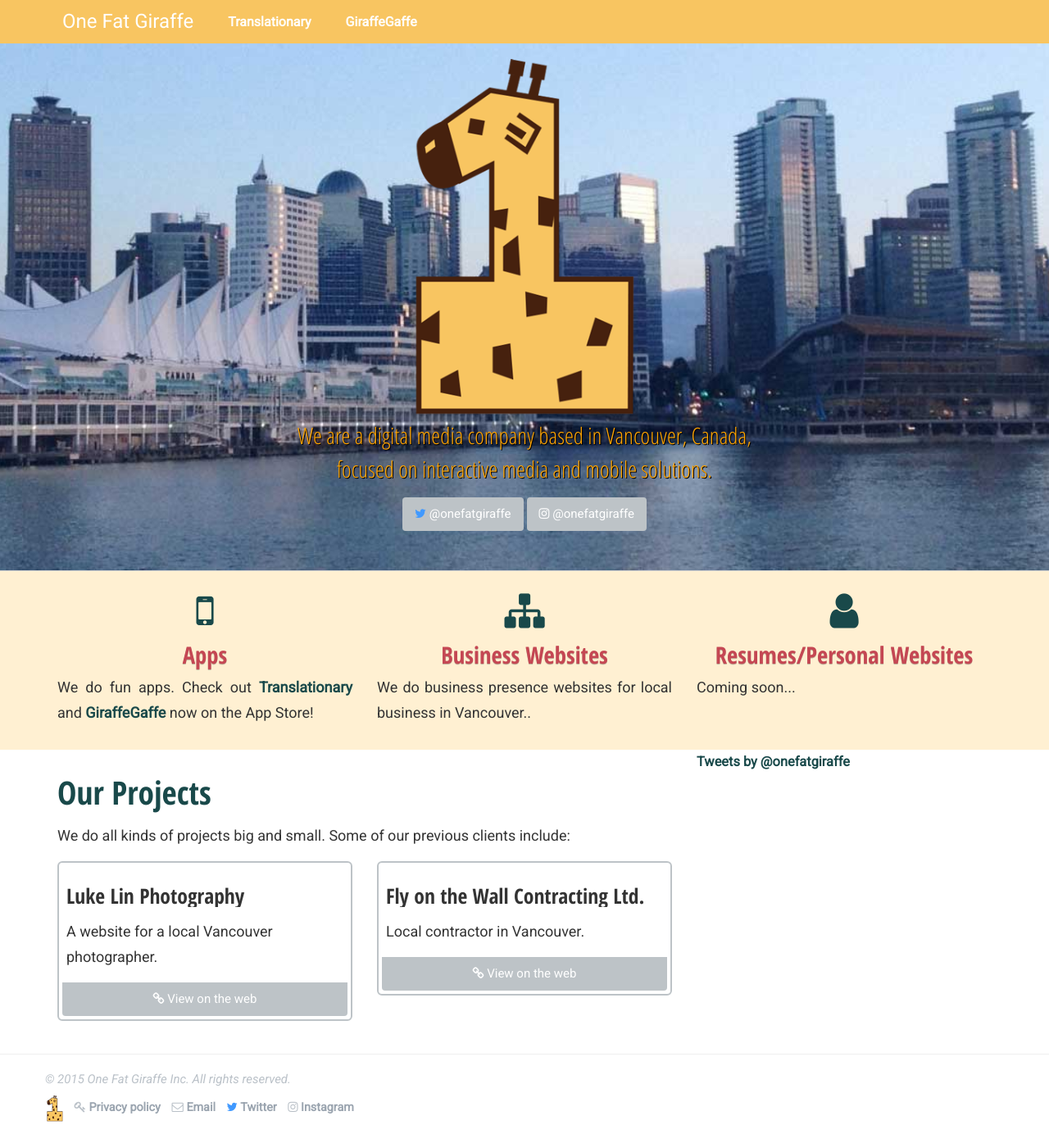
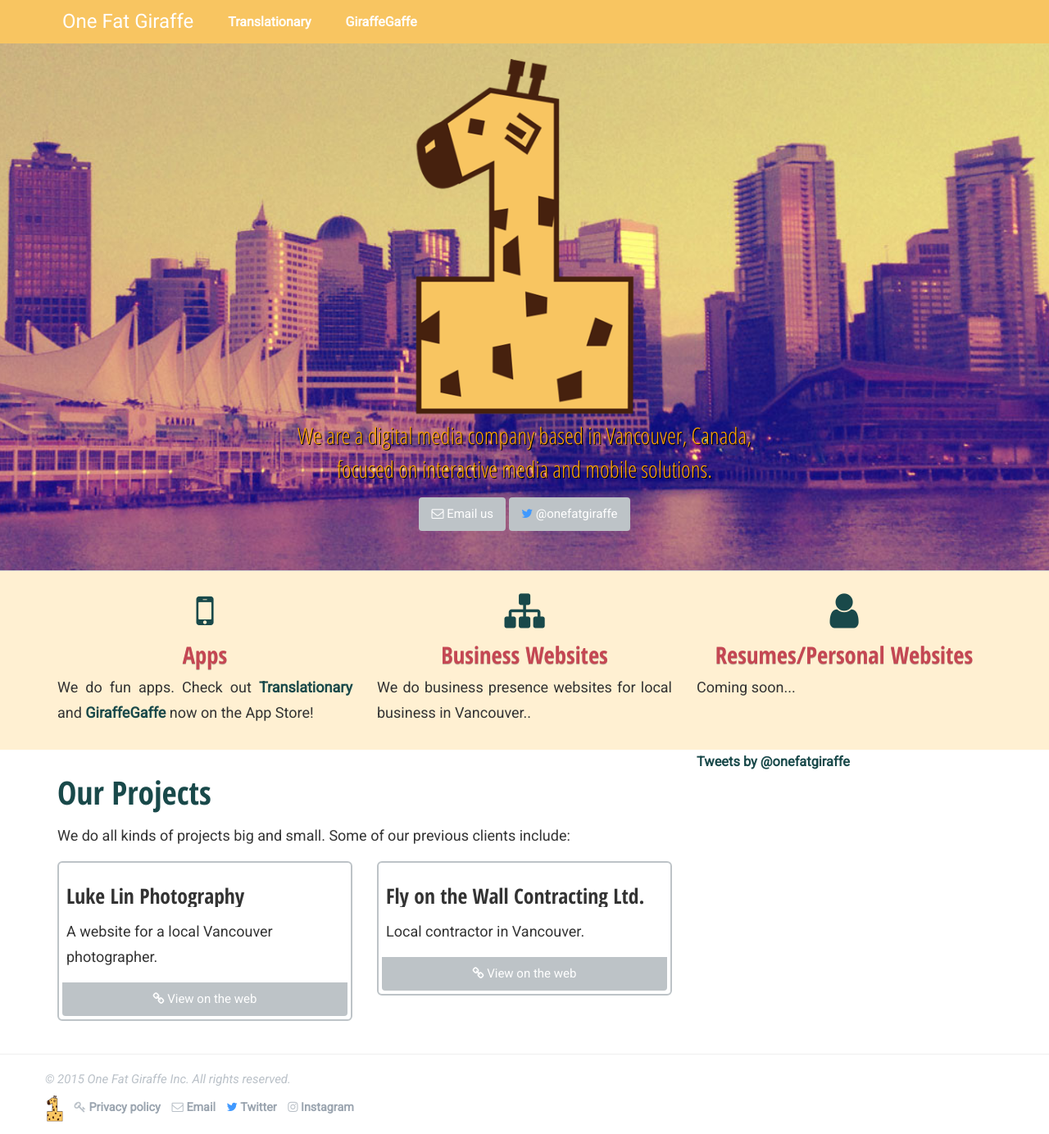
Before and after one commit to onefatgiraffe/onefatgiraffe.github.io, a Jekyll site: the page built from index.html, in a window 1280 px wide and 1384 px high. Shown: the whole window at 82% size. Built offline with Jekyll 4.4.1, drawn with Linux system fonts in a browser that asks for light colours; nearby versions of some CDN libraries; comment, search, counter and statistics services are not loaded.

Commit message:
home page changes

```diff
--- a/_layouts/home.html
+++ b/_layouts/home.html
@@ -7,12 +7,12 @@
       <div class="col-md-6 col-md-offset-3 text-center">
         <img src="img/mastlogo.png" width="50%" class="logo" alt="One Fat Giraffe" />
         <p class="lead">We are a digital media company based in Vancouver, Canada, focused on interactive media and mobile solutions.</p>
+
+        <a href="http://scr.im/35xm" class="btn btn-default" role="button"><i class="fa fa-envelope-o"></i> Email us</a>
         {% if site.twitter %}
         <a href="https://twitter.com/{{site.twitter}}" class="btn btn-default" role="button"><i class="fa fa-twitter"></i> @{{site.twitter}}</a>
         {% endif %}
-        {% if site.twitter %}
-        <a href="https://instagram.com/{{site.instagram}}" class="btn btn-default" role="button"><i class="fa fa-instagram"></i> @{{site.instagram}}</a>
-        {% endif %}
+
       </div>
     </div><!-- /.row -->
   </div>
```
Also changed, not shown: img/jumbotron.jpg.
